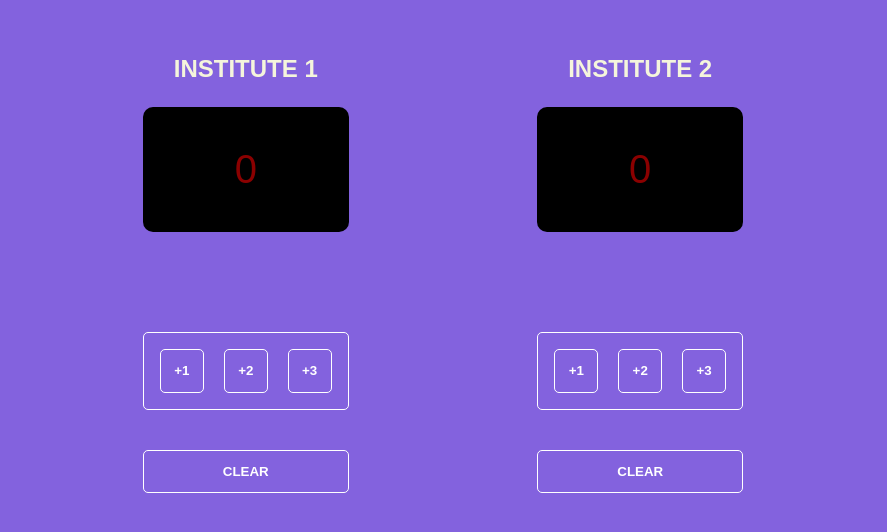
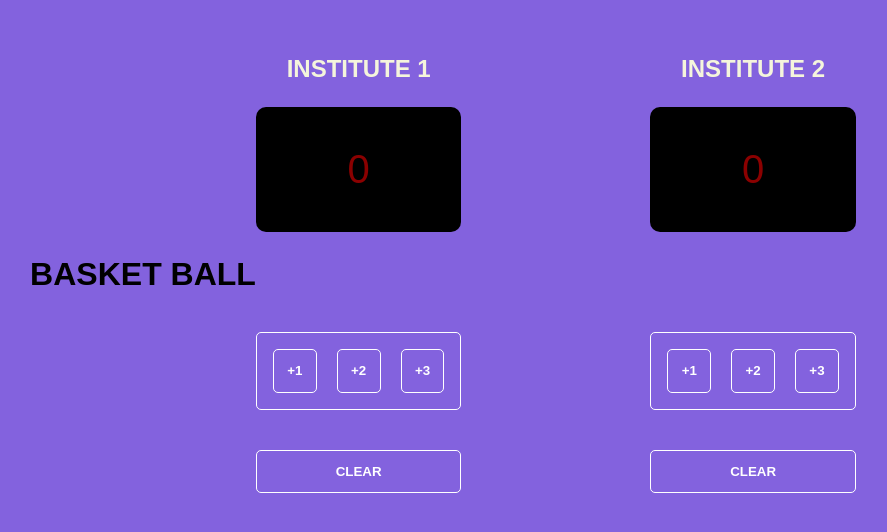
Before and after one commit to Karunya001/My-first-repositary, a plain HTML site: page index.html in a window 1280 px wide. Shown: the part 126-658 px from the top of the page, without its empty margins (197-1084 px from the left). Drawn offline with Linux system fonts and the light colour scheme; a web font is replaced by a local one.

Commit message:
Update index.html

```diff
--- a/index.html
+++ b/index.html
@@ -8,6 +8,7 @@
 <body>
 <link rel="stylesheet" href="style.css">
 <link href="https://fonts.googleapis.com/css?family=Freehand:regular" rel="stylesheet" />
+<h1>BASKET BALL</h1>
 <div class="container">
     <div class="sub-container responsive-sub-container">
         <div>
```
